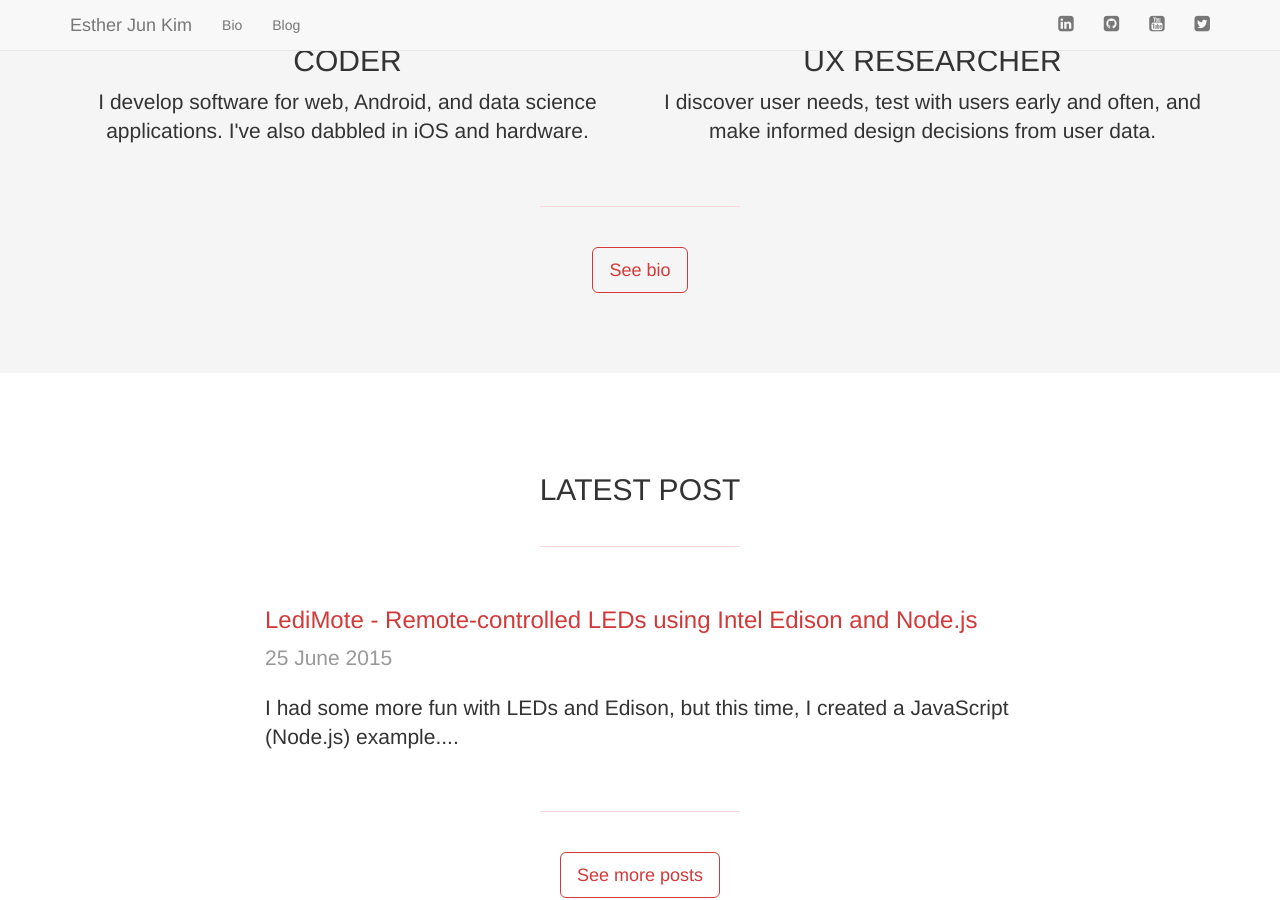
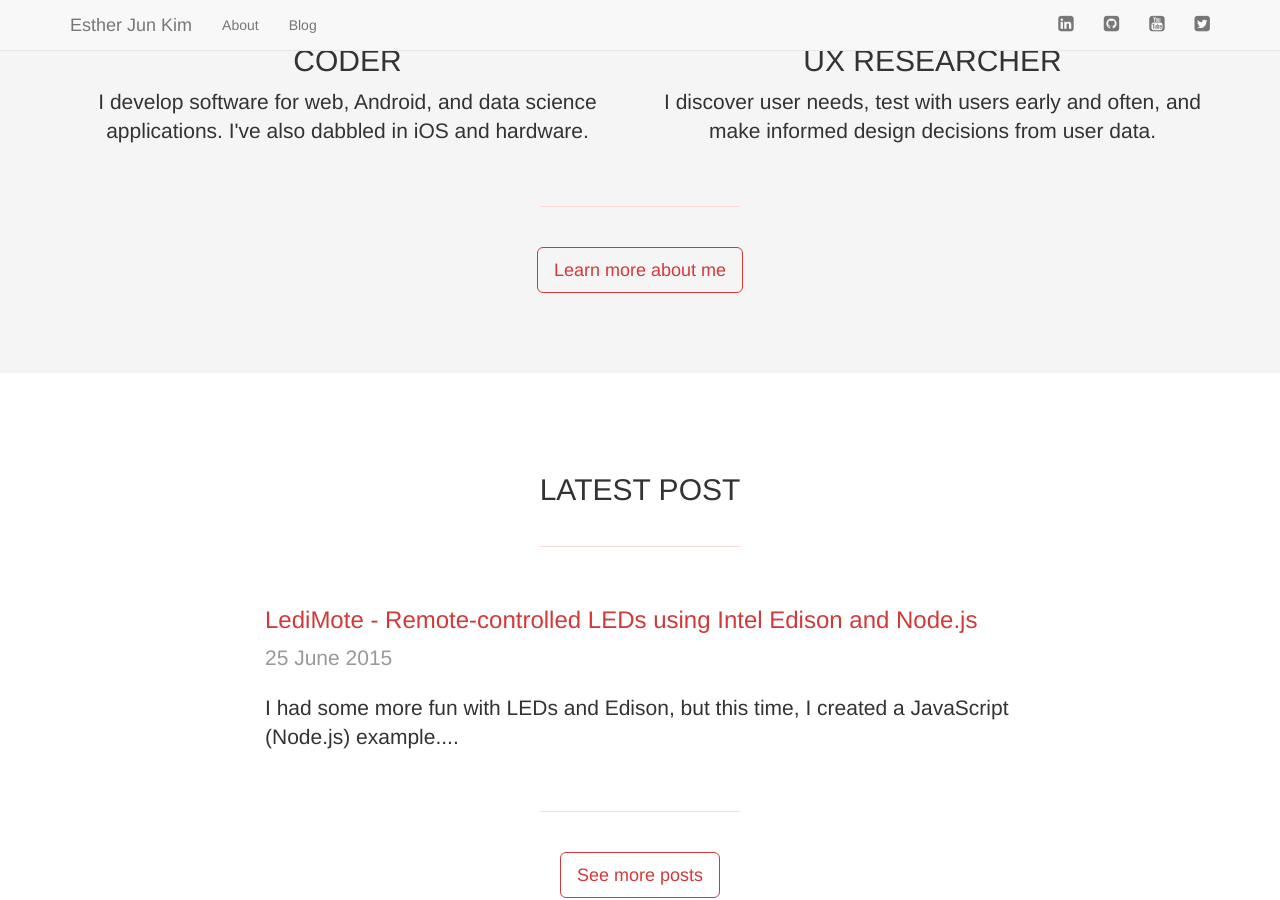
Before and after one commit to estherjk/estherjk.github.io, a Jekyll site: the page built from index.html, in a window 1280 px wide and 900 px high, scrolled down 656 px. Built offline with Jekyll 4.4.1, drawn with Linux system fonts in a browser that asks for light colours; nearby versions of some CDN libraries; Markdown is read by kramdown in place of the engine named in the settings.

Commit message:
Rename Bio page to About

```diff
--- a/_config.yml
+++ b/_config.yml
@@ -1,8 +1,8 @@
 github: [Repository metadata]
 permalink: /blog/:year/:month/:day/:title
 navigation:
-- title: Bio
-  url: /bio/
+- title: About
+  url: /about/
 - title: Blog
   url: /blog/
 markdown: redcarpet
--- a/bio/index.html
+++ b/about/index.html
@@ -1,11 +1,11 @@
 ---
 layout: default
-title: Bio
+title: About
 ---
 
 <div class="site-header">
   <div class="container">
-    <h1>Bio</h1>
+    <h1>About</h1>
     <p class="lead">A bit more about me</p>
   </div>
 </div>
--- a/index.html
+++ b/index.html
@@ -36,7 +36,7 @@ title: Esther Jun Kim
 
     <hr class="hr-short-pink">
 
-    <a href="/bio" class="btn btn-lg btn-red">See bio</a>
+    <a href="/about" class="btn btn-lg btn-red">Learn more about me</a>
   </div>
 </div>
 
```
